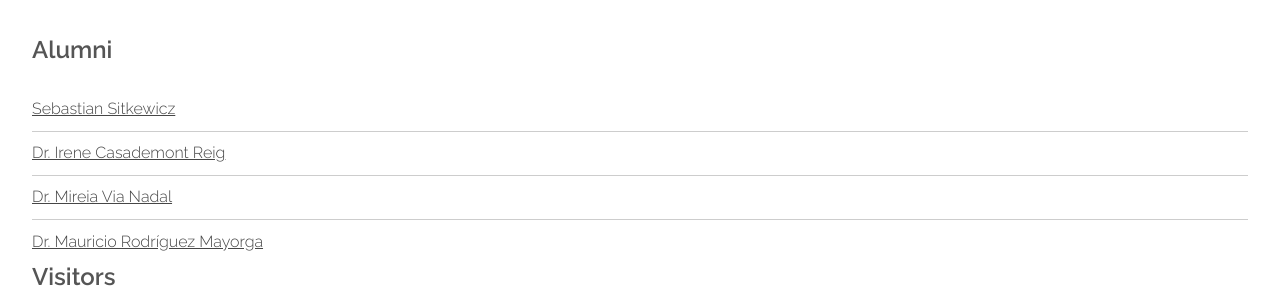
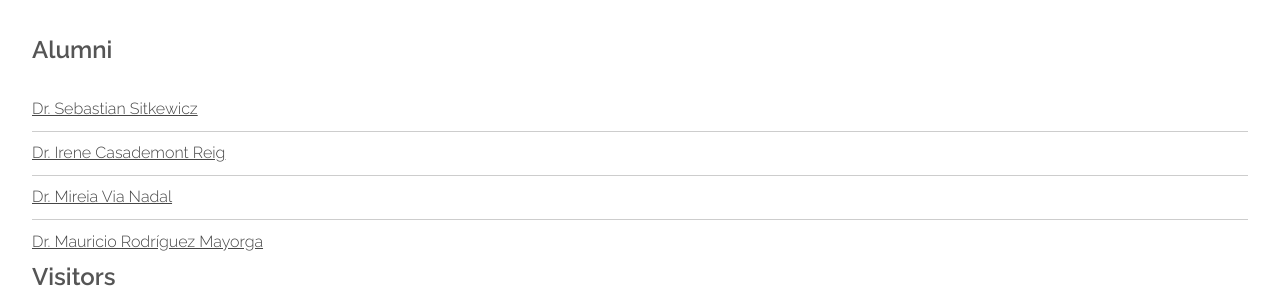
Before and after one commit to old-jekyll-templates/Horizons-Jekyll-Theme, a Jekyll site: the page built from members.html, in a window 1280 px wide and 900 px high, scrolled down 1579 px. Shown: the part 161-453 px from the top of the window. Built offline with Jekyll 4.4.1, drawn with Linux system fonts in a browser that asks for light colours.

```diff
--- a/_includes/alumni_list.html
+++ b/_includes/alumni_list.html
@@ -1,4 +1,4 @@
-<li><a href="{{ site.baseurl }}/members/sebastian_sitkewicz.html">Sebastian Sitkewicz</a></li>
+<li><a href="{{ site.baseurl }}/members/sebastian_sitkewicz.html">Dr. Sebastian Sitkewicz</a></li>
 <li><a href="{{ site.baseurl }}/members/irene_casademont_reig.html">Dr. Irene Casademont Reig</a></li>
 <li><a href="{{ site.baseurl }}/members/mireia_via_nadal.html">Dr. Mireia Via Nadal</a></li>
 <li><a href="{{ site.baseurl }}/members/mauricio_rodriguez.html">Dr. Mauricio Rodríguez Mayorga</a></li>
```
